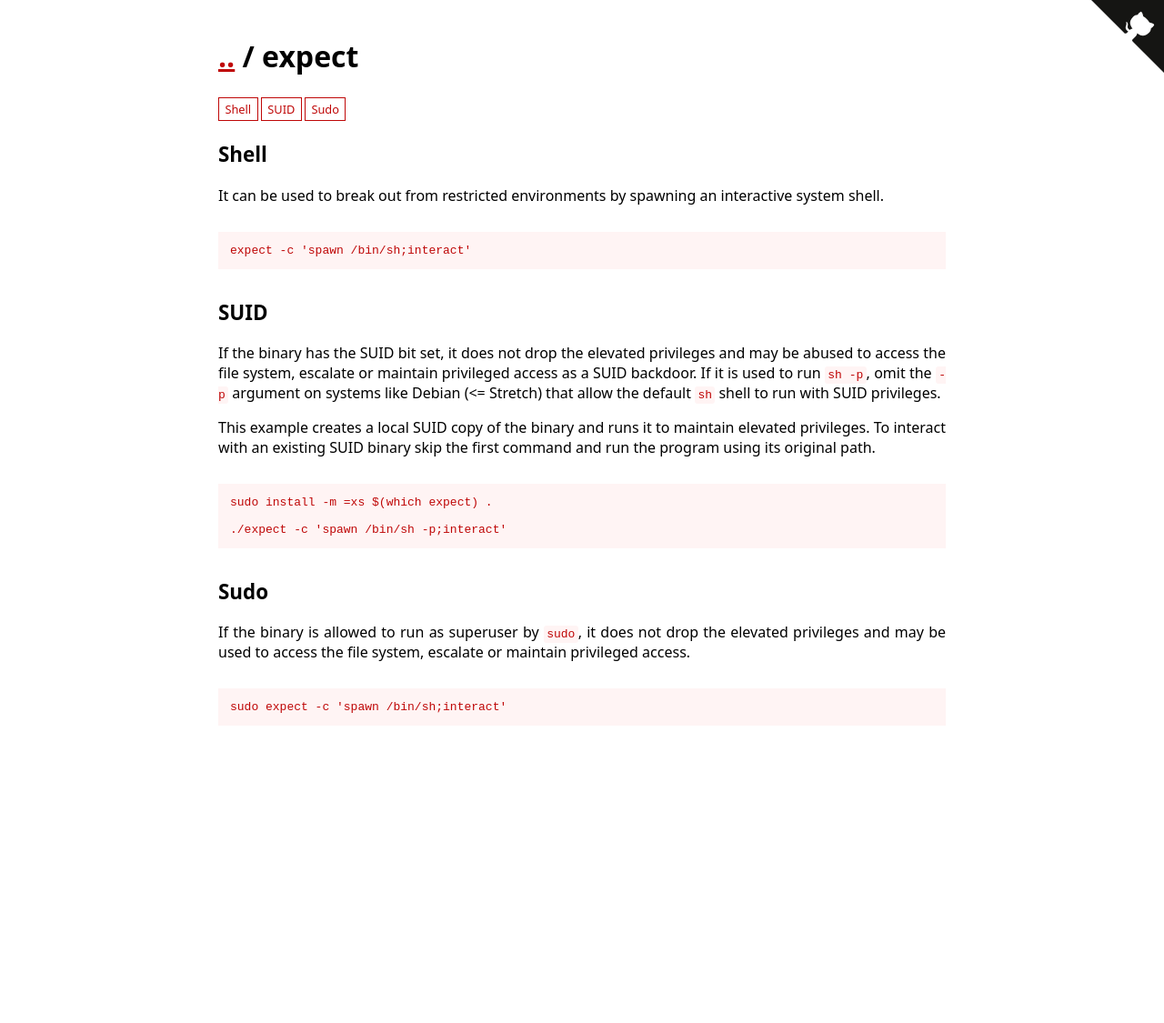
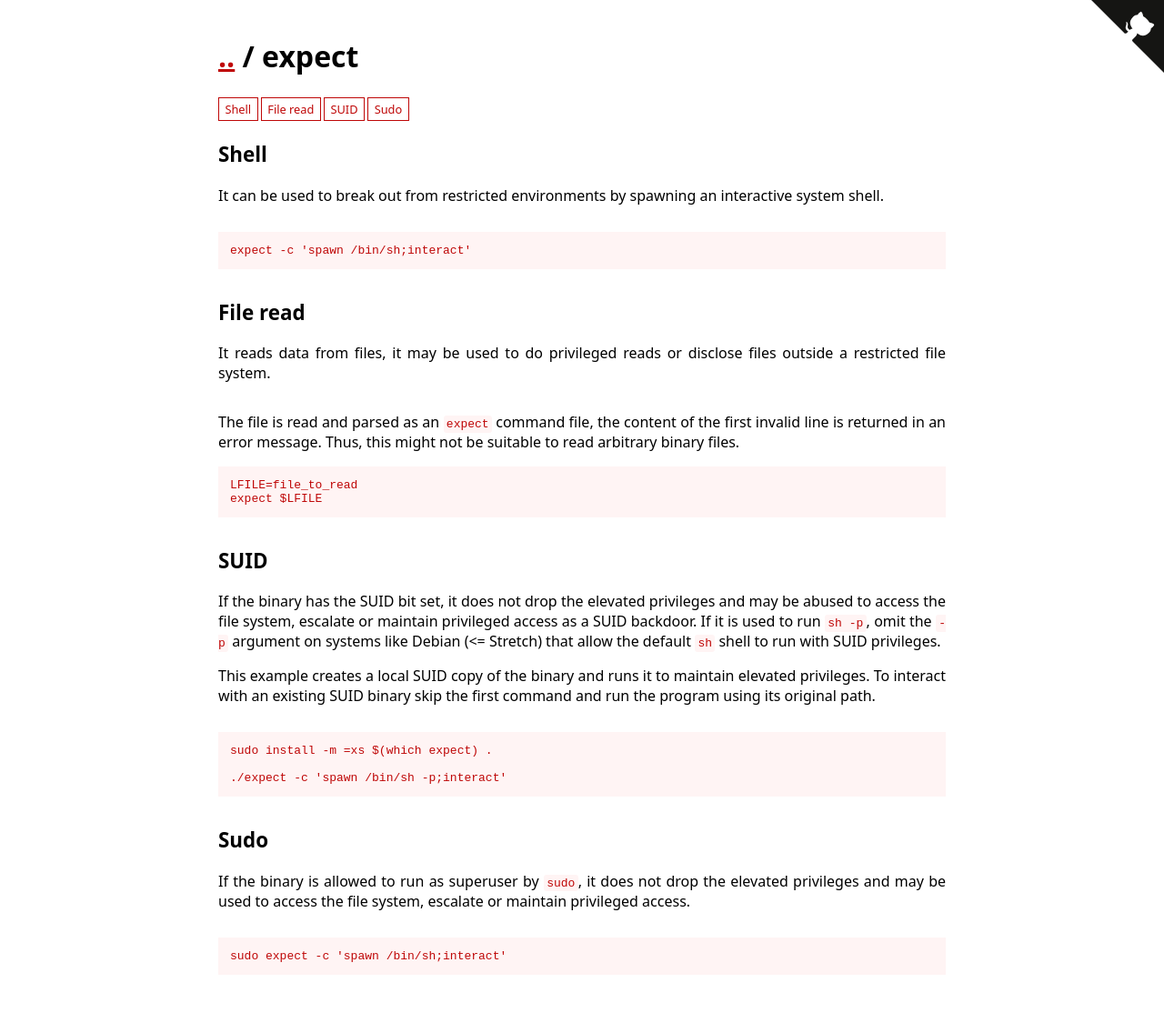
Before and after one commit to GTFOBins/GTFOBins.github.io, a Jekyll site: the page built from _gtfobins/expect.md, in a window 1280 px wide. Shown: the whole page at 91% size. Built offline with Jekyll 4.4.1, drawn with Linux system fonts in a browser that asks for light colours; before the commit the page ends 900 px from its top, so only the background shows below that.

Commit message:
Add expect file-read
Co-authored-by: Andrea Cardaci <cyrus.and@gmail.com>

```diff
--- a/_gtfobins/expect.md
+++ b/_gtfobins/expect.md
@@ -1,5 +1,10 @@
 ---
 functions:
+  file-read:
+    - description: The file is read and parsed as an `expect` command file, the content of the first invalid line is returned in an error message. Thus, this might not be suitable to read arbitrary binary files.
+      code: |
+        LFILE=file_to_read
+        expect $LFILE
   shell:
     - code: expect -c 'spawn /bin/sh;interact'
   suid:
```
